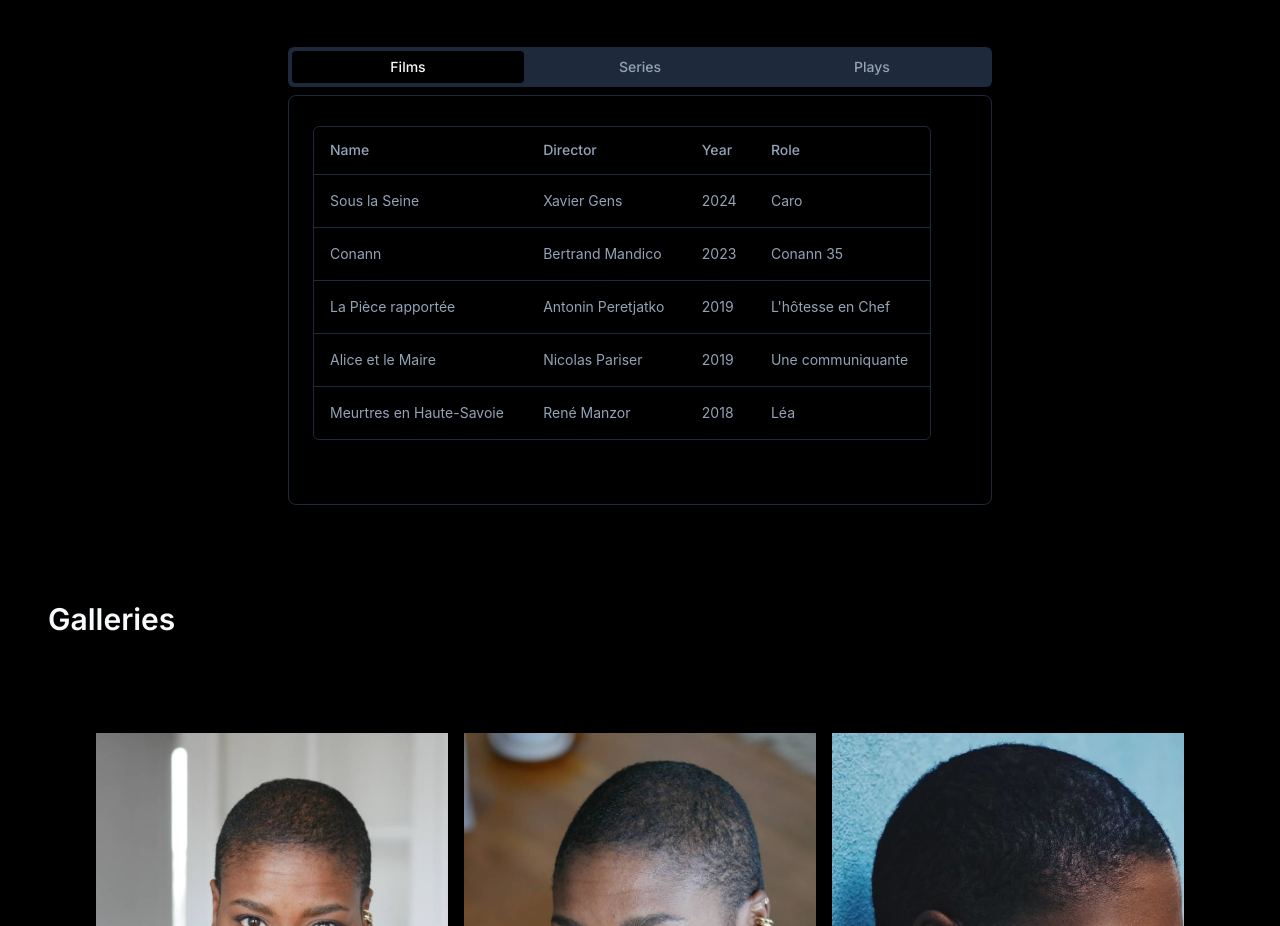
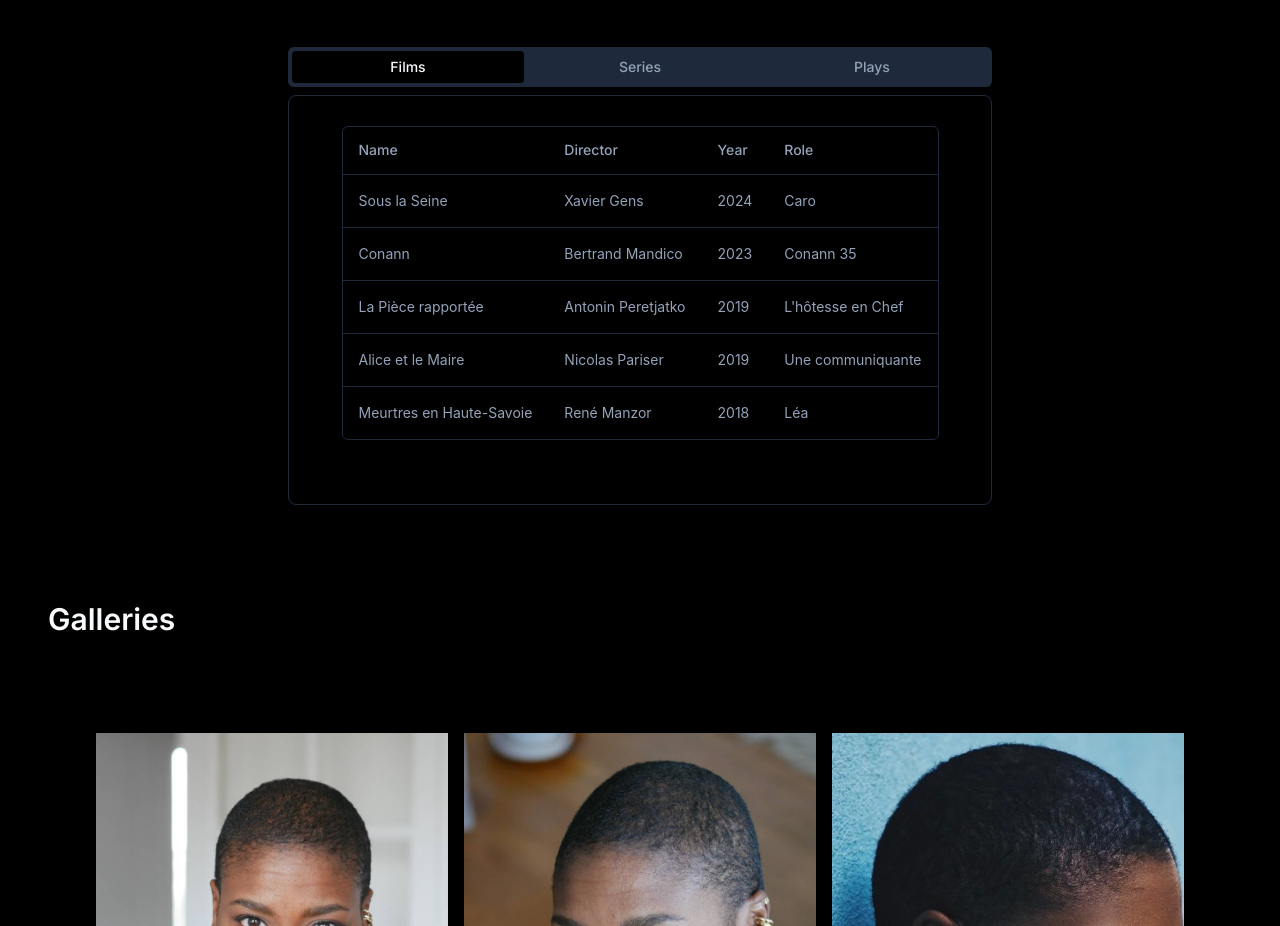
Before and after one commit to GalsenBoy/sandra-parfait-official, a React (Vite) app: page / in a window 1280 px wide. Shown: the part 2140-3066 px from the top of the page. Built offline with nearby package versions, Linux system fonts and the light colour scheme.

Commit message:
:lipstick: update: center datatable in tabs

```diff
--- a/src/components/profile/filmography/films/films-tab.tsx
+++ b/src/components/profile/filmography/films/films-tab.tsx
@@ -8,7 +8,7 @@ function FilmsTabs() {
     <Card>
       <CardHeader>
         <CardTitle className="sr-only">Films</CardTitle>
-        <CardDescription>
+        <CardDescription className="md:mx-auto">
           <DataTable columns={columns} data={films} />
         </CardDescription>
       </CardHeader>
--- a/src/components/profile/filmography/plays/plays-tab.tsx
+++ b/src/components/profile/filmography/plays/plays-tab.tsx
@@ -9,7 +9,7 @@ function PlaysTab() {
     <Card>
       <CardHeader>
         <CardTitle className="sr-only">Plays</CardTitle>
-        <CardDescription>
+        <CardDescription className="md:mx-auto">
         <DataTable columns={columns} data={plays} />
         </CardDescription>
       </CardHeader>
--- a/src/components/profile/filmography/series/series-tab.tsx
+++ b/src/components/profile/filmography/series/series-tab.tsx
@@ -9,7 +9,7 @@ function SeriesTab() {
     <Card>
       <CardHeader>
         <CardTitle className="sr-only">Series</CardTitle>
-        <CardDescription>
+        <CardDescription className="md:mx-auto">
         <DataTable columns={columns} data={series} />
         </CardDescription>
       </CardHeader>
```
